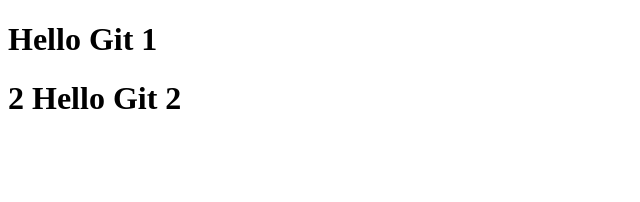
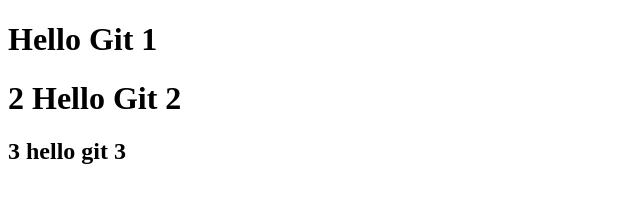
Before and after one commit to pratik-dighe/git-demo, a plain HTML site: page index.html in a window 1280 px wide. Shown: the whole page, without its empty margins (0-640 px from the left). Drawn offline with Linux system fonts and the light colour scheme.

Commit message:
updated again

```diff
--- a/index.html
+++ b/index.html
@@ -8,5 +8,6 @@
 <body>
     <h1>Hello Git 1</h1>
     <h1>2 Hello Git 2</h1>
+    <h2>3 hello git 3</h2>
 </body>
 </html>
```
